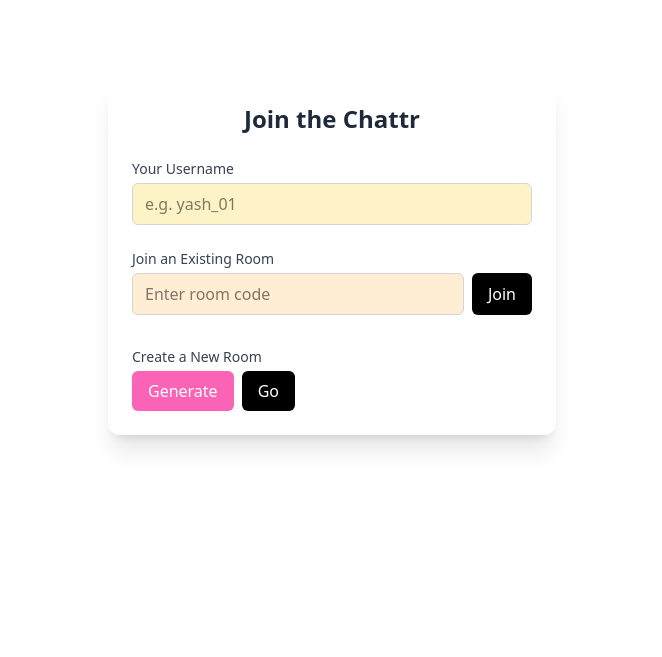
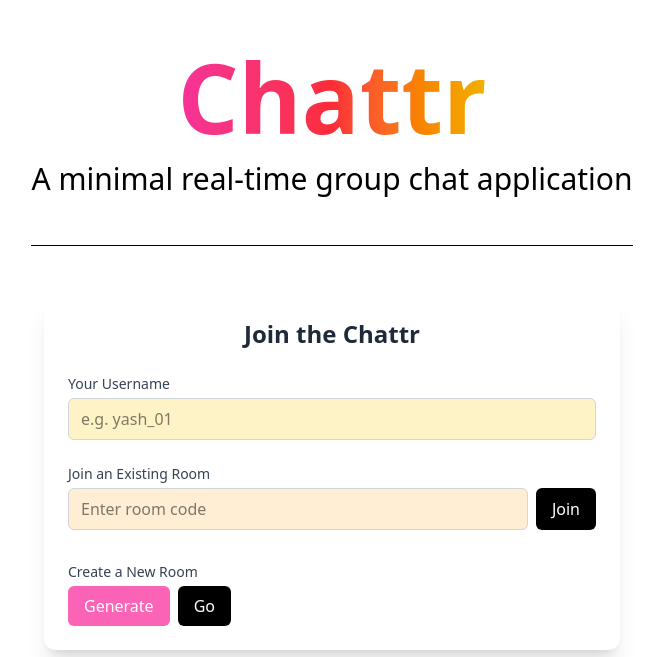
Before and after one commit to yhbarve/rtc-chat, a React (Vite) app in the folder frontend/: page / in a window 1280 px wide. Shown: the part 191-848 px from the top of the page, without its empty margins (308-970 px from the left). Built offline with nearby package versions, Linux system fonts and the light colour scheme; no server answers.

Commit message:
ui-improvements

```diff
--- a/frontend/package.json
+++ b/frontend/package.json
@@ -12,7 +12,6 @@
   "dependencies": {
     "@tailwindcss/vite": "^4.1.7",
     "@types/express": "^5.0.2",
-    "@types/node": "^22.15.21",
     "@types/socket.io": "^3.0.1",
     "cors": "^2.8.5",
     "express": "^5.1.0",
@@ -25,6 +24,7 @@
   },
   "devDependencies": {
     "@eslint/js": "^9.25.0",
+    "@types/node": "^24.0.3",
     "@types/react": "^19.1.5",
     "@types/react-dom": "^19.1.5",
     "@vitejs/plugin-react": "^4.4.1",
--- /dev/null
+++ b/frontend/src/components/ShinyText.tsx
@@ -0,0 +1,46 @@
+import React from 'react';
+
+interface ShinyTextProps {
+    text: string;
+    disabled?: boolean;
+    speed?: number;
+    className?: string;
+}
+
+const ShinyText: React.FC<ShinyTextProps> = ({ text, disabled = false, speed = 5, className = '' }) => {
+    const animationDuration = `${speed}s`;
+
+    return (
+        <div
+            className={`text-[#b5b5b5a4] bg-clip-text inline-block ${disabled ? '' : 'animate-shine'} ${className}`}
+            style={{
+                backgroundImage: 'linear-gradient(120deg, rgba(255, 255, 255, 0) 40%, rgba(255, 255, 255, 0.8) 50%, rgba(255, 255, 255, 0) 60%)',
+                backgroundSize: '200% 100%',
+                WebkitBackgroundClip: 'text',
+                animationDuration: animationDuration,
+            }}
+        >
+            {text}
+        </div>
+    );
+};
+
+export default ShinyText;
+
+// tailwind.config.js
+// module.exports = {
+//   theme: {
+//     extend: {
+//       keyframes: {
+//         shine: {
+//           '0%': { 'background-position': '100%' },
+//           '100%': { 'background-position': '-100%' },
+//         },
+//       },
+//       animation: {
+//         shine: 'shine 5s linear infinite',
+//       },
+//     },
+//   },
+//   plugins: [],
+// };
--- a/frontend/src/pages/HomeScreen.tsx
+++ b/frontend/src/pages/HomeScreen.tsx
@@ -36,8 +36,12 @@ export default function HomeScreen({ socket }: { socket: Socket }) {
 
 
   return (
-  <div className="h-screen flex items-center justify-center">
-    <div className="w-full max-w-md p-6 bg-white shadow-xl rounded-xl">
+  <div className="h-screen flex flex-col items-center pt-48">
+    <div className="flex flex-col pb-12 border-b mb-12 gap-4 items-center">
+      <div className="text-8xl font-bold text-transparent bg-clip-text bg-gradient-to-r from-pink-500 via-red-500 to-yellow-500">Chattr</div>
+      <div className="text-3xl">A minimal real-time group chat application</div>
+    </div>
+    <div className="w-full max-w-xl p-6 bg-white shadow-xl rounded-xl">
       <h1 className="text-2xl font-bold mb-6 text-center text-gray-800">
         Join the Chattr
       </h1>
--- /dev/null
+++ b/frontend/tailwind.config.ts
@@ -0,0 +1,16 @@
+export default {
+  theme: {
+    extend: {
+      keyframes: {
+        shine: {
+          '0%': { 'background-position': '100%' },
+          '100%': { 'background-position': '-100%' },
+        },
+      },
+      animation: {
+        shine: 'shine 5s linear infinite',
+      },
+    },
+  },
+  plugins: [],
+};
```
Also changed, not shown: 1 other file (tests, documents, lock files or other folders).
